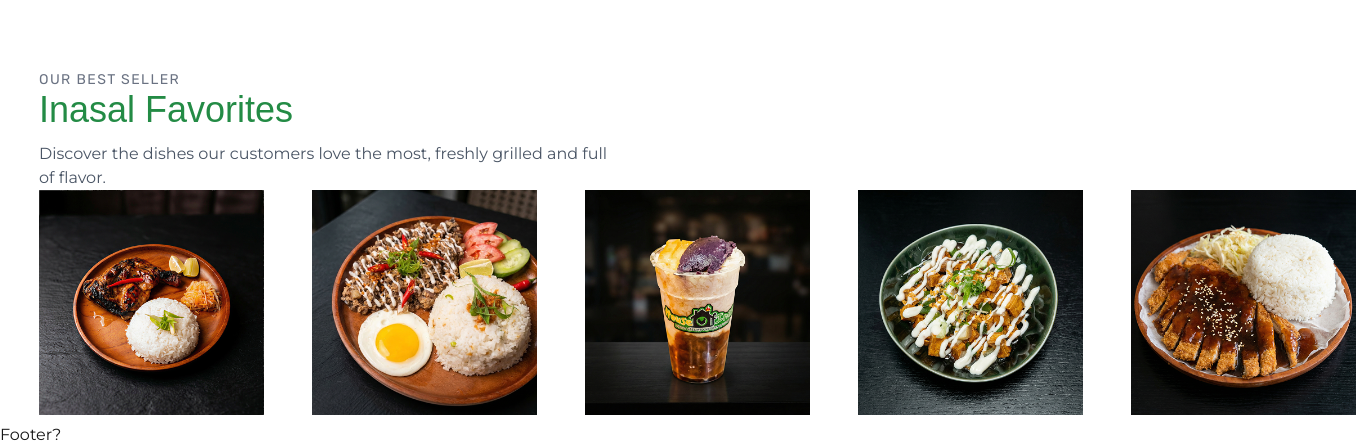
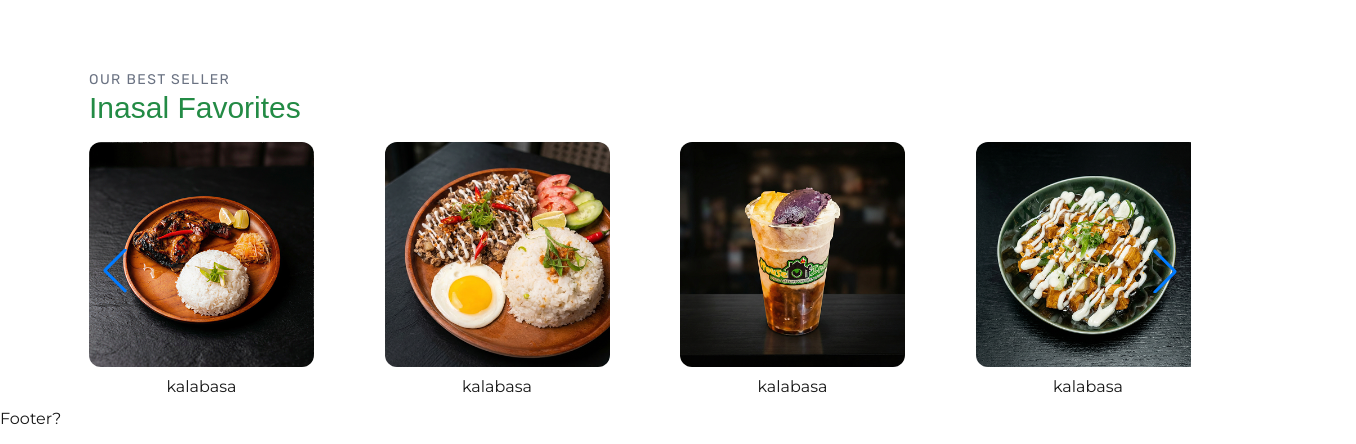
Before and after one commit to jmlsoteyza/houseofinasal, a Next.js app: page / in a window 1280 px wide. Shown: the part 654-1098 px from the top of the page, 1356 px wide, since content can reach past the window. Built offline with nearby package versions, Linux system fonts and the light colour scheme; a web font is replaced by a local one.

Commit message:
fix mini-carousel styles

```diff
--- a/src/app/_components/mini-carousel.js
+++ b/src/app/_components/mini-carousel.js
@@ -9,31 +9,49 @@ import Image from 'next/image';
 
 export default function MiniCarousel() {
   const miniCarouselImage = [
-    '/images/mini-carousel1.png',
-    '/images/mini-carousel2.png',
-    '/images/mini-carousel3.png',
-    '/images/mini-carousel4.png'
+    { src: '/images/1.png', text: 'kalabasa', alt: 'pecho' },
+    { src: '/images/2.png', text: 'kalabasa', alt: 'pecho' },
+    { src: '/images/3.png', text: 'kalabasa', alt: 'pecho' },
+    { src: '/images/4.png', text: 'kalabasa', alt: 'pecho' },
+    { src: '/images/5.png', text: 'kalabasa', alt: 'pecho' }
   ];
 
   return (
-    <>
-      <div className="max-w-[1250px] w-full mt-20 mx-auto px-6">
-        <div>
-          <p className="text-sm tracking-widest font-ui uppercase text-gray-500">Our Best Seller</p>
+    <div className="max-w-[1150px] w-full mt-20 mx-auto px-6">
+      {/* Section Header */}
+      <div>
+        <p className="text-sm tracking-widest font-ui uppercase text-gray-500">Our Best Seller</p>
+        <h2 className="text-[#238B45] font-heading text-3xl">Inasal Favorites</h2>
+      </div>
 
-          <p className="text-[#238B45] font-heading text-3xl md:text-4xl">Inasal Favorites</p>
-          <p className="text-gray-600 mt-3 max-w-xl ">
-            Discover the dishes our customers love the most, freshly grilled and full of flavor.
-          </p>
-        </div>
-        <div className="flex flex-row gap-12">
-          <Image src="/images/1.png" alt="food" width={225} height={225} />
-          <Image src="/images/2.png" alt="food" width={225} height={225} />
-          <Image src="/images/3.png" alt="food" width={225} height={225} />
-          <Image src="/images/4.png" alt="food" width={225} height={225} />
-          <Image src="/images/5.png" alt="food" width={225} height={225} />
-        </div>
+      {/* Carousel */}
+      <div className="w-full mt-4 overflow-visible">
+        <Swiper
+          modules={[Navigation]}
+          spaceBetween={80}
+          slidesPerView={4}
+          slidesPerGroup={1}
+          navigation
+          loop
+        >
+          {miniCarouselImage.map((item, index) => (
+            <SwiperSlide key={index}>
+              <div className="flex flex-col items-center w-[225px]">
+                <div className="w-[225px] h-[225px] overflow-hidden">
+                  <Image
+                    className="rounded-xl object-cover"
+                    src={item.src}
+                    alt={item.alt}
+                    width={225}
+                    height={225}
+                  />
+                </div>
+                <p className="mt-2 text-center">{item.text}</p>
+              </div>
+            </SwiperSlide>
+          ))}
+        </Swiper>
       </div>
-    </>
+    </div>
   );
 }
```
